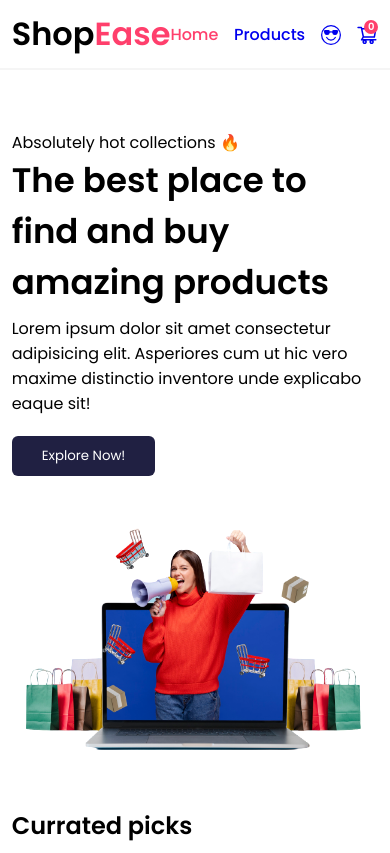
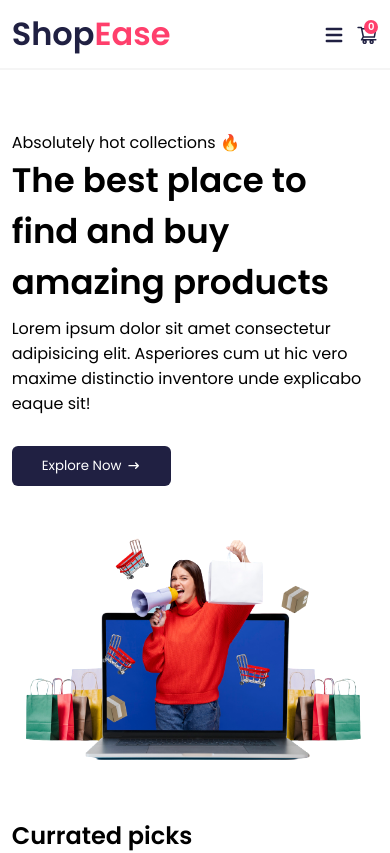
Before and after one commit to shivmtiwari/ShopEase, a React (Create React App) app: page / in a window 390 px wide. Shown: the top 853 px of the page. Built offline with nearby package versions, Linux system fonts and the light colour scheme; no server answers; the HTML template or start-up script is replaced by a standard one.

Commit message:
Responsive Navbar Done

```diff
--- a/src/Components/Hero.js
+++ b/src/Components/Hero.js
@@ -1,6 +1,7 @@
 import React from 'react'
 import HeroImg from "../images/hero.png"
 import { Link } from 'react-router-dom'
+import {HiArrowNarrowRight} from 'react-icons/hi'
 const Hero = () => {
   return (
     <div className='Hero'>
@@ -8,7 +9,12 @@ const Hero = () => {
             <span>Absolutely hot collections ️‍🔥</span>
             <h2>The best place to find and buy amazing products</h2>
             <p>Lorem ipsum dolor sit amet consectetur adipisicing elit. Asperiores cum ut hic vero maxime distinctio inventore unde explicabo eaque sit!</p>
-            <Link to="/products"><button>Explore Now!</button></Link>
+            <Link to="/products">
+              <button>
+              <span>Explore Now</span>
+              <HiArrowNarrowRight className='exploreArrow'/>
+              </button>
+            </Link>
         </div>
         <div className="HeroImage">
             <img src={HeroImg} alt="" />
--- a/src/Components/Navbar.js
+++ b/src/Components/Navbar.js
@@ -1,32 +1,72 @@
-import React, { useContext } from 'react'
+import React, { useContext, useState, useEffect } from 'react'
 import { BsEmojiSunglasses } from "react-icons/bs";
 import { Link, NavLink } from 'react-router-dom';
 import { CartContext } from '../Context/CartContext';
 import { AiOutlineShoppingCart } from 'react-icons/ai'
+import { HiMenu } from 'react-icons/hi'
+import { RxCross2 } from 'react-icons/rx'
 
 
 const Navbar = () => {
     const { getTotalTimesAdded } = useContext(CartContext);
+    // adding the states
+    const [isActive, setIsActive] = useState(false);
+
+
+    //add the active class
+    const toggleActiveClass = () => {
+        setIsActive(!isActive);
+    };
+
+
+    //clean up function to remove the active class
+    const removeActive = () => {
+        setIsActive(false)
+    }
+    const toggleScrollLock = () => {
+        document.body.classList.toggle('scroll-lock');
+    };
+
+    useEffect(() => {
+        if (isActive) {
+            toggleScrollLock();
+        } else {
+            toggleScrollLock();
+        }
+    }, [isActive]);
+
+
 
     return (
+        <>
             <div className="navContainer">
                 <div className='navbar '>
                     <div className="logo">
                         <Link to='/'><h1 className=''>Shop<span style={{ color: '#FF3F6C' }}>Ease</span></h1></Link>
                     </div>
+                    <div className='navMenuWrap'>
                         <ul className='navMenu'>
                             <li><NavLink to='/'>Home</NavLink></li>
                             <li><NavLink to='/products'>Products</NavLink></li>
                             <li><NavLink to='/login'><BsEmojiSunglasses className='login-icon' /></NavLink></li>
-                    <li>
+                        </ul>
+                        <button className='HammBurger' onClick={toggleActiveClass}><HiMenu /></button>
                         <NavLink className='cart' to='/cart' >
                             <AiOutlineShoppingCart className='cart-icon' />
                             <span className='cartNum'>{getTotalTimesAdded()}</span>
                         </NavLink>
-                    </li>
+                    </div>
+                    <div className={`mobileNavWrapper ${isActive ? 'active' : ''}`}>
+                        <button className='close HammBurger' onClick={removeActive}><RxCross2 /></button>
+                        <ul className={`MobileNavMenu  ${isActive ? 'active' : ''}`}>
+                            <li onClick={removeActive}><NavLink to='/'>Home</NavLink></li>
+                            <li onClick={removeActive}><NavLink to='/products'>Products</NavLink></li>
+                            <li onClick={removeActive}><NavLink to='/login'>Login/Signup</NavLink></li>
                         </ul>
                     </div>
                 </div>
+            </div>
+        </>
     )
 }
 
--- a/src/Pages/ProductDetailPage.js
+++ b/src/Pages/ProductDetailPage.js
@@ -2,21 +2,22 @@ import React, { useState, useEffect, useContext } from 'react'
 import { useParams } from 'react-router-dom'
 import axios from 'axios';
 import { CartContext } from '../Context/CartContext';
-// import { MdDeleteOutline } from 'react-icons/md'
 import { BiPlus, BiMinus } from 'react-icons/bi'
 
 
 const ProductDetailPage = () => {
   const [apiData, setApiData] = useState([]);
-  const [mount, setMount] = useState(false)
   const { productId } = useParams();
   const { addToCart, cartItems, increaseQuantity, decreaseQuantity } = useContext(CartContext);
 
   const handleAddToCart = () => {
     addToCart(apiData);
   };
+  useEffect(() => {
+    fetchData();
+  },[]);
 
-  const fetchData = async () => {
+  const fetchData =  async () => {
     try {
       const response = await axios.get(`https://fakestoreapi.com/products/${productId}`);
       setApiData(response.data);
@@ -24,12 +25,6 @@ const ProductDetailPage = () => {
       console.error(error);
     }
   };
-  if(!mount) {
-    setMount(true);
-  }
-  useEffect(() => {
-    fetchData();
-  },[mount]);
 
   console.log(apiData)
 
--- a/src/index.css
+++ b/src/index.css
@@ -1,32 +1,38 @@
 @import url('https://fonts.googleapis.com/css2?family=Poppins:ital,wght@0,200;0,300;0,400;0,500;0,600;1,200;1,300;1,400;1,500;1,600&display=swap');
 
-*{
+* {
     margin: 0;
     padding: 0;
     box-sizing: border-box;
     font-family: 'Poppins', sans-serif;
 }
-li{
+
+li {
     list-style: none;
 }
-a{
+
+a {
     text-decoration: none;
 }
-.navContainer{
+
+.navContainer {
     border-bottom: 2px solid whitesmoke;
 }
+
 .ProductsPage,
 .CartPage,
-.ProductDetailPage{
+.ProductDetailPage {
     padding-top: 40px;
     max-width: 1050px;
     width: 94%;
     margin: auto;
 }
-.ProductsPage{
+
+.ProductsPage {
     padding-top: 30px;
 }
-.navbar{
+
+.navbar {
     max-width: 1050px;
     width: 94%;
     margin: auto;
@@ -35,40 +41,70 @@ a{
     justify-content: space-between;
     padding: 10px 0;
 }
-.logo a{
+
+.logo a {
     text-decoration: none;
-    color: black;
+    color: #202042;
 }
 
-.navMenu{
+.logo {
+    margin-right: 40px;
+}
+
+.navMenuWrap {
     max-width: 400px;
     width: 100%;
     align-items: center;
     display: flex;
     justify-content: space-between;
 }
+.navMenuWrap a{
+    color: #202042;
+}
 
-.navMenu li{
+.HammBurger {
+    display: none;
+    background-color: transparent;
+    color: #202042;
+    border: none;
+    font-size: 24px;
+    margin-top: 8px;
+    margin-right: 10px;
+    cursor: pointer;
+}
+
+.navMenu {
+    max-width: 300px;
+    width: 100%;
+    align-items: center;
+    display: flex;
+    justify-content: space-between;
+}
+
+.navMenu li {
     font-size: 16px;
     font-weight: 500;
 }
-.navMenu .active{
+
+.navMenu .active {
     color: #FF3F6C;
 }
 
-.navMenu .cart{
+.navMenuWrap .cart {
     position: relative;
     display: block;
     overflow: hidden;
 }
-.login-icon{
+
+.login-icon {
     position: relative;
     top: 4px;
     font-size: 20px;
 
 
 }
-.cart-icon{
+
+.cart-icon {
     position: relative;
     top: 4px;
     z-index: 1;
@@ -93,50 +129,59 @@ position: relative;
     font-weight: bold;
 }
 
+.mobileNavWrapper {
+    display: none;
+}
+
+
+
 .TopProducts,
-  .ProductList{
+.ProductList {
     display: grid;
-    grid-template-columns: repeat( auto-fit, minmax(240px, 4fr) );
+    grid-template-columns: repeat(auto-fit, minmax(240px, 4fr));
     grid-gap: 1.5rem;
 }
 
-.CardDiv{
+.CardDiv {
     border: 1px solid #20204227;
     border-radius: 4px;
     padding: 14px;
     background-color: #fff;
-    height: auto!important;
+    height: auto !important;
 }
 
-.CardDiv .image{
+.CardDiv .image {
     margin: auto;
     max-width: 220px;
     width: 100%;
     margin-bottom: 14px;
 }
-.CardDiv .image img{
+
+.CardDiv .image img {
     max-height: 180px;
     width: 100%;
     height: 100%;
 }
 
-.CardDiv .content .title-price{
+.CardDiv .content .title-price {
     display: flex;
     justify-content: space-between;
     align-items: center;
 }
-.title-price h3{
+
+.title-price h3 {
     font-size: 14px;
     line-height: 26px;
 
 }
-.content p{
+
+.content p {
     font-size: 12px;
     color: rgb(104, 104, 104);
     margin-bottom: 14px;
 }
 
-.CardDiv .content .addToCartBtn{
+.CardDiv .content .addToCartBtn {
     background-color: #202042;
     padding: 10px 20px;
     outline: none;
@@ -145,9 +190,10 @@ position: relative;
     cursor: pointer;
     color: white;
 }
-.cartCard{
+
+.cartCard {
     display: flex;
-    padding:20px 12px;
+    padding: 20px 12px;
     border: 2px solid #e8e8e8;
     margin-bottom: 20px;
     max-width: 500px;
@@ -155,25 +201,27 @@ position: relative;
     border-radius: 8px;
 }
 
-.cartCard img{
+.cartCard img {
     width: 60px;
     margin-right: 20px;
 }
 
 
 /* decrement , increment and remove item buttons style */
-.bottomBtns{
+.bottomBtns {
     display: flex;
     align-items: center;
     justify-content: space-between;
 }
 
-.bottomBtns .quantityBtn{
+.bottomBtns .quantityBtn {
     display: flex;
     align-items: center;
     column-gap: 6px;
 }
-.bottomBtns  p, .bottomBtns button{
+
+.bottomBtns p,
+.bottomBtns button {
     width: 30px;
     height: 30px;
     margin-bottom: 0;
@@ -184,14 +232,16 @@ position: relative;
     color: rgb(93, 93, 93);
 
 }
-.bottomBtns button{
+
+.bottomBtns button {
     background-color: transparent;
     border-radius: 4px;
     cursor: pointer;
     outline: none;
     border: 2px solid rgb(93, 93, 93);
 }
-.bottomBtns .deleteBtn{
+
+.bottomBtns .deleteBtn {
     border-color: #FF3F6C;
     color: #FF3F6C;
     background-color: #ff3f6c28;
@@ -200,7 +250,7 @@ position: relative;
 
 
 /* CSS for Login and Sigup Pages */
-.LoginPage{
+.LoginPage {
     max-width: 1050px;
     width: 94%;
     margin: auto;
@@ -210,28 +260,30 @@ position: relative;
 }
 
 
-.ProductDetailPage{
+.ProductDetailPage {
     display: flex;
 }
 
-.ProductDetailPage .imagee{
+.ProductDetailPage .imagee {
     max-width: 500px;
     width: 100%;
     max-height: 400px;
     height: 100%;
 }
-.ProductDetailPage .imagee img{
+
+.ProductDetailPage .imagee img {
     max-width: 500px;
     max-height: 400px;
     height: 100%;
 }
 
-.CategoryFilter{
+.CategoryFilter {
     text-align: center;
     padding: 30px 0 20px 0;
     margin: auto;
 }
-.SearchBar{
+
+.SearchBar {
     display: flex;
     align-items: center;
     margin: auto;
@@ -244,13 +296,15 @@ position: relative;
 
 
 }
-.SearchBar input{
+
+.SearchBar input {
     max-width: 600px;
     width: 100%;
     outline: none;
     border: none;
 }
-.SearchBar .searchIcon{
+
+.SearchBar .searchIcon {
     font-size: 24px;
     color: rgb(115, 115, 115);
 }
@@ -258,7 +312,7 @@ position: relative;
 
 
 /* Hero Section CSS */
-.Hero{
+.Hero {
     max-width: 1050px;
     width: 94%;
     display: grid;
@@ -268,19 +322,23 @@ position: relative;
     justify-content: space-between;
 }
 
-.Hero .HeroText{
+.Hero .HeroText {
     max-width: 450px;
     width: 100%;
-    padding-top: 20px ;
+    padding-top: 20px;
 }
-.Hero .HeroText h2{
+
+.Hero .HeroText h2 {
     font-size: 34px;
     margin-bottom: 8px;
 }
-.Hero .HeroText p{
-    margin-bottom: 20px;
+
+.Hero .HeroText p {
+    margin-bottom: 30px;
 }
-.Hero .HeroText button{
+
+
+.Hero .HeroText button {
     padding: 10px 30px;
     border: none;
     outline: none;
@@ -289,30 +347,38 @@ position: relative;
     border-radius: 6px;
     cursor: pointer;
 }
-.Hero .HeroImage{
-    padding-top: 20px ;
+.Hero .HeroText button .exploreArrow{
+    margin-left: 6px;
+    margin-bottom: -2px;
+}
+
+.Hero .HeroImage {
+    padding-top: 20px;
     max-width: 500px;
-    width: 100% ;
+    width: 100%;
 
 
 }
-.Hero .HeroImage img{
+
+.Hero .HeroImage img {
     max-width: 500px;
-    width: 100% ;
+    width: 100%;
 
 }
 
 /* ======================== */
-.TopProductsWrapper{
+.TopProductsWrapper {
     padding-top: 40px;
     max-width: 1050px;
     width: 94%;
     margin: auto;
 }
-.TopProductsWrapper h2{
+
+.TopProductsWrapper h2 {
     margin-bottom: 14px;
 }
-.showMoreBtnWrap{
+
+.showMoreBtnWrap {
     display: flex;
     justify-content: center;
     align-items: center;
@@ -321,21 +387,23 @@ position: relative;
     cursor: pointer;
 
 }
- .showMoreBtn{
-    padding: 0 10px ;
+
+.showMoreBtn {
+    padding: 0 10px;
     border: none;
     background-color: transparent;
     color: #202042;
 }
-.showMoreBtnIcon{
+
+.showMoreBtnIcon {
     color: #202042;
 }
 
 /* ============================ */
-.Offer{
+.Offer {
     max-width: 1050px;
     width: 94%;
-    border-radius:8px ;
+    border-radius: 8px;
     display: grid;
     background-color: #202042;
     color: white;
@@ -343,12 +411,15 @@ position: relative;
     margin: auto;
     column-gap: 40px;
 }
-.Offer .offerImage, .Offer .offerText{
+
+.Offer .offerImage,
+.Offer .offerText {
     max-width: 500px;
     width: 100%;
     padding: 0;
 }
-.Offer .offerImage img{
+
+.Offer .offerImage img {
     max-width: 500px;
     width: 100%;
     padding: 0;
@@ -356,7 +427,7 @@ position: relative;
     height: 100%;
 }
 
-.WhyUs{
+.WhyUs {
     display: flex;
     align-items: center;
     justify-content: center;
@@ -366,47 +437,114 @@ position: relative;
 }
 
 /* ============== footer style =============== */
-.FooterWrap{
-    padding: 20px 0 0 0 ;
+.FooterWrap {
+    padding: 20px 0 0 0;
     background-color: #fffafa;
 }
-.Footer{
+
+.Footer {
     max-width: 1050px;
     width: 94%;
     margin: auto;
     display: grid;
     margin-bottom: 10px;
     gap: 10px;
-    grid-template-columns: repeat( auto-fit, minmax(250px, 4fr) );
+    grid-template-columns: repeat(auto-fit, minmax(250px, 4fr));
 }
-.bottomFooter{
+
+.bottomFooter {
     max-width: 1050px;
     width: 94%;
     margin: auto;
     text-align: center;
     padding: 10px 0;
 }
-.bottomFooter hr{
+
+.bottomFooter hr {
     border: none;
     border-top: 2px solid rgb(88, 88, 88);
     margin-bottom: 10px;
 }
-.bottomFooter p{
+
+.bottomFooter p {
     font-size: 14px;
     color: rgb(88, 88, 88);
 }
+
+.scroll-lock {
+    overflow: hidden;
+}
+
 @media screen and (max-width: 768px) {
-    .Hero{
-        grid-template-columns:  auto;
+    .Hero {
+        grid-template-columns: auto;
 
     }
 
-    .Hero .HeroImage{
+    .Hero .HeroImage {
         margin: auto;
     }
-    .Hero .HeroText{
+
+    .Hero .HeroText {
         max-width: 100%;
         width: 100%;
         margin-bottom: 20px;
     }
 }
+
+@media screen and (max-width: 500px) {
+    .navMenu {
+        display: none;
+    }
+
+    .navMenuWrap {
+        max-width: auto;
+        width: auto;
+    }
+
+    .HammBurger {
+        display: block;
+    }
+
+    .mobileNavWrapper {
+        display: none;
+    }
+
+    .mobileNavWrapper li a {
+        color: white;
+    }
+
+    .close {
+        position: absolute;
+        right: 30px;
+        color: white;
+        top: 10px;
+
+    }
+
+    .mobileNavWrapper.active {
+        top: 0;
+        left: 0;
+        display: block;
+        position: absolute;
+        background-color: #202042;
+        color: white;
+        width: 100%;
+        z-index: 999;
+        height: 100%;
+        display: flex;
+        justify-content: center;
+
+    }
+
+    .MobileNavMenu {
+        margin-top: 100px;
+        display: flex;
+        align-items: center;
+        flex-direction: column;
+    }
+
+    .MobileNavMenu li {
+        margin-bottom: 20px;
+    }
+}
```
Lines whose indentation alone changed are shown as unchanged.
